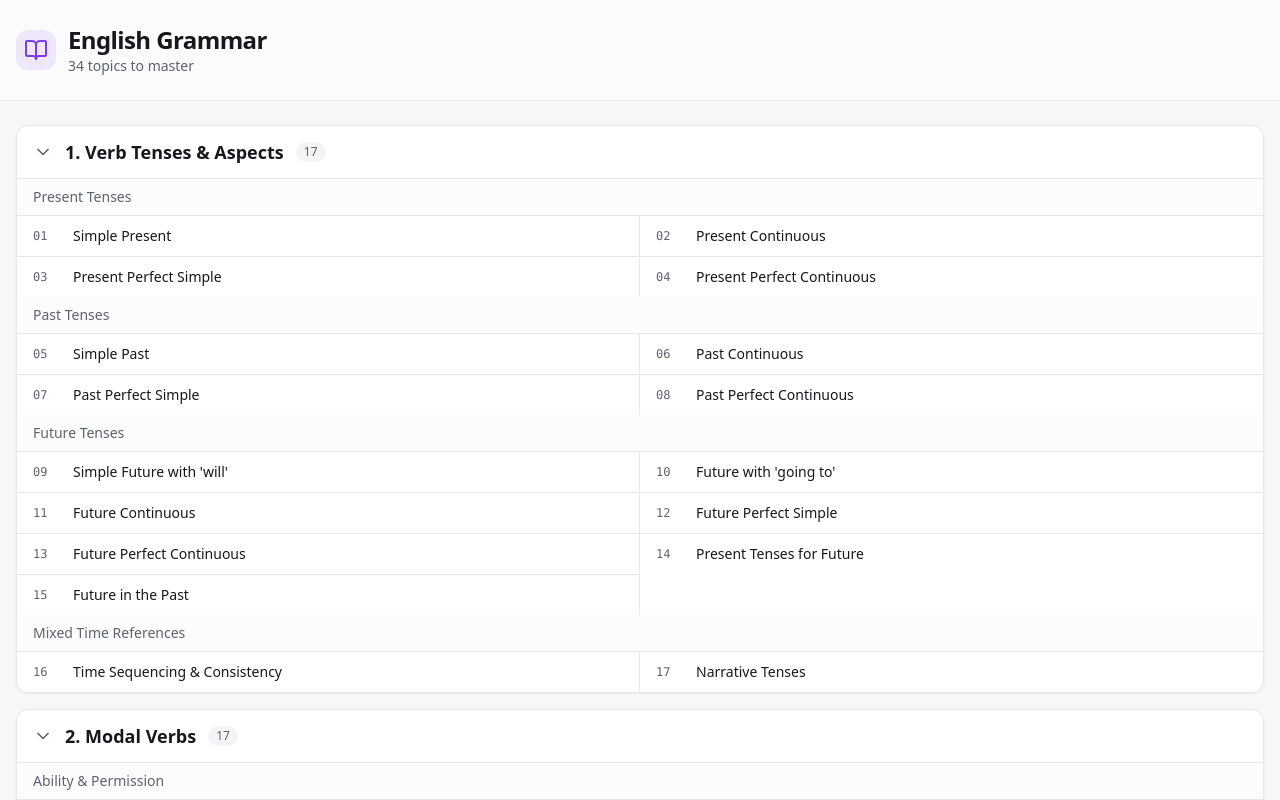
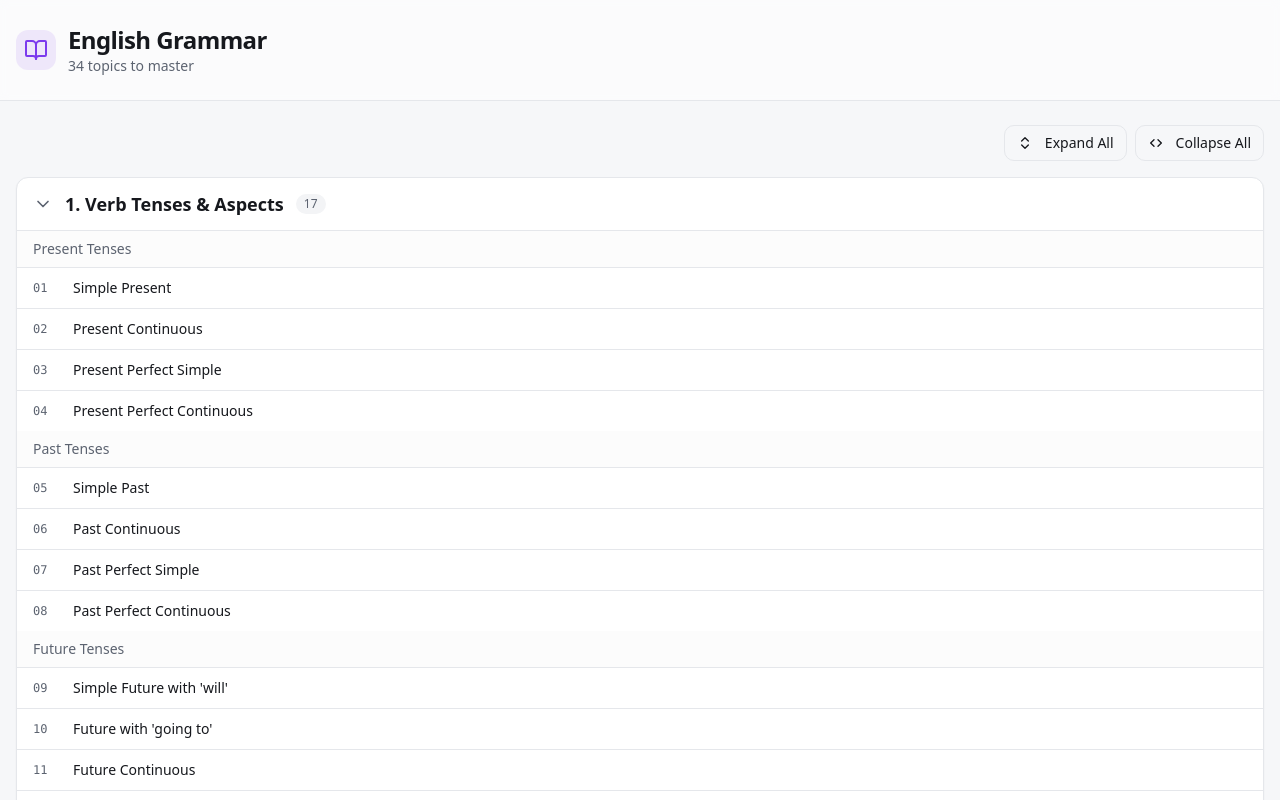
Before and after one commit to obaranovskyi/learn-and-practice, a React (Vite) app: page / in a window 1280 px wide. Shown: the top 800 px of the page. Built offline with nearby package versions, Linux system fonts and the light colour scheme; the HTML template or start-up script is replaced by a standard one.

Commit message:
feat: single column layout with expand/collapse all buttons

```diff
--- a/src/pages/HomePage.jsx
+++ b/src/pages/HomePage.jsx
@@ -1,8 +1,9 @@
 import { useEffect, useState, useMemo } from 'react'
 import { Link } from 'react-router-dom'
-import { BookOpen, ChevronRight, Sparkles, ChevronDown } from 'lucide-react'
+import { BookOpen, ChevronRight, Sparkles, ChevronDown, ChevronsUpDown } from 'lucide-react'
 import { loadManifest } from '@/lib/manifestLoader'
 import { Card, CardHeader, CardTitle, CardDescription } from '@/components/ui/card'
+import { Button } from '@/components/ui/button'
 
 function HomePage() {
   const [topics, setTopics] = useState([])
@@ -40,6 +41,18 @@ function HomePage() {
       ...prev,
       [cat]: !prev[cat]
     }))
+  }
+
+  const expandAll = () => {
+    setCollapsedCategories({})
+  }
+
+  const collapseAll = () => {
+    const allCollapsed = {}
+    Object.keys(groupedTopics).forEach(cat => {
+      allCollapsed[cat] = true
+    })
+    setCollapsedCategories(allCollapsed)
   }
 
   if (loading) {
@@ -87,6 +100,18 @@ function HomePage() {
       </header>
 
       <main className="container mx-auto px-4 py-6 space-y-4">
+        {/* Expand/Collapse buttons */}
+        <div className="flex justify-end gap-2">
+          <Button variant="outline" size="sm" onClick={expandAll}>
+            <ChevronsUpDown className="w-4 h-4 mr-1" />
+            Expand All
+          </Button>
+          <Button variant="outline" size="sm" onClick={collapseAll}>
+            <ChevronsUpDown className="w-4 h-4 mr-1 rotate-90" />
+            Collapse All
+          </Button>
+        </div>
+
         {categories.map((category) => {
           const catData = groupedTopics[category]
           const isCollapsed = collapsedCategories[category]
@@ -124,13 +149,9 @@ function HomePage() {
                           </div>
                         )}
 
-                        {/* Topics Grid */}
-                        <div className="grid grid-cols-1 md:grid-cols-2 divide-y md:divide-y-0">
-                          {[0, 1].map(colIndex => (
-                            <div key={colIndex} className={`divide-y ${colIndex === 0 ? 'md:border-r' : ''}`}>
-                              {subcatTopics
-                                .filter((_, i) => i % 2 === colIndex)
-                                .map((topic) => (
+                        {/* Topics List */}
+                        <div className="divide-y">
+                          {subcatTopics.map((topic) => (
                             <Link
                               key={topic.id}
                               to={`/topic/${topic.id}`}
@@ -139,13 +160,11 @@ function HomePage() {
                               <span className="text-xs font-mono text-muted-foreground w-7 shrink-0">
                                 {String(topic.globalIndex + 1).padStart(2, '0')}
                               </span>
-                                    <span className="flex-1 text-sm group-hover:text-primary transition-colors truncate">
+                              <span className="flex-1 text-sm group-hover:text-primary transition-colors">
                                 {topic.title}
                               </span>
                               <ChevronRight className="w-4 h-4 text-muted-foreground opacity-0 group-hover:opacity-100 transition-opacity shrink-0" />
                             </Link>
-                                ))}
-                            </div>
                           ))}
                         </div>
                       </div>
```
Lines whose indentation alone changed are shown as unchanged.
